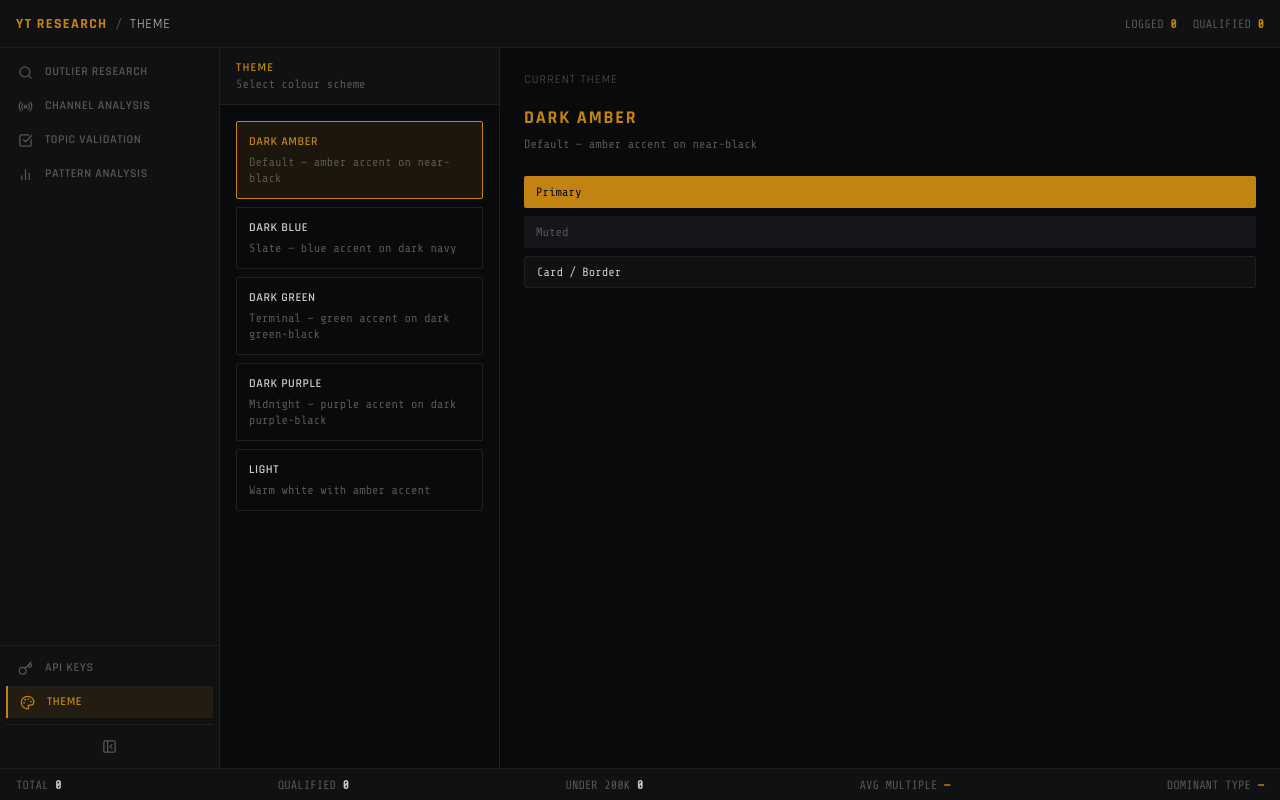
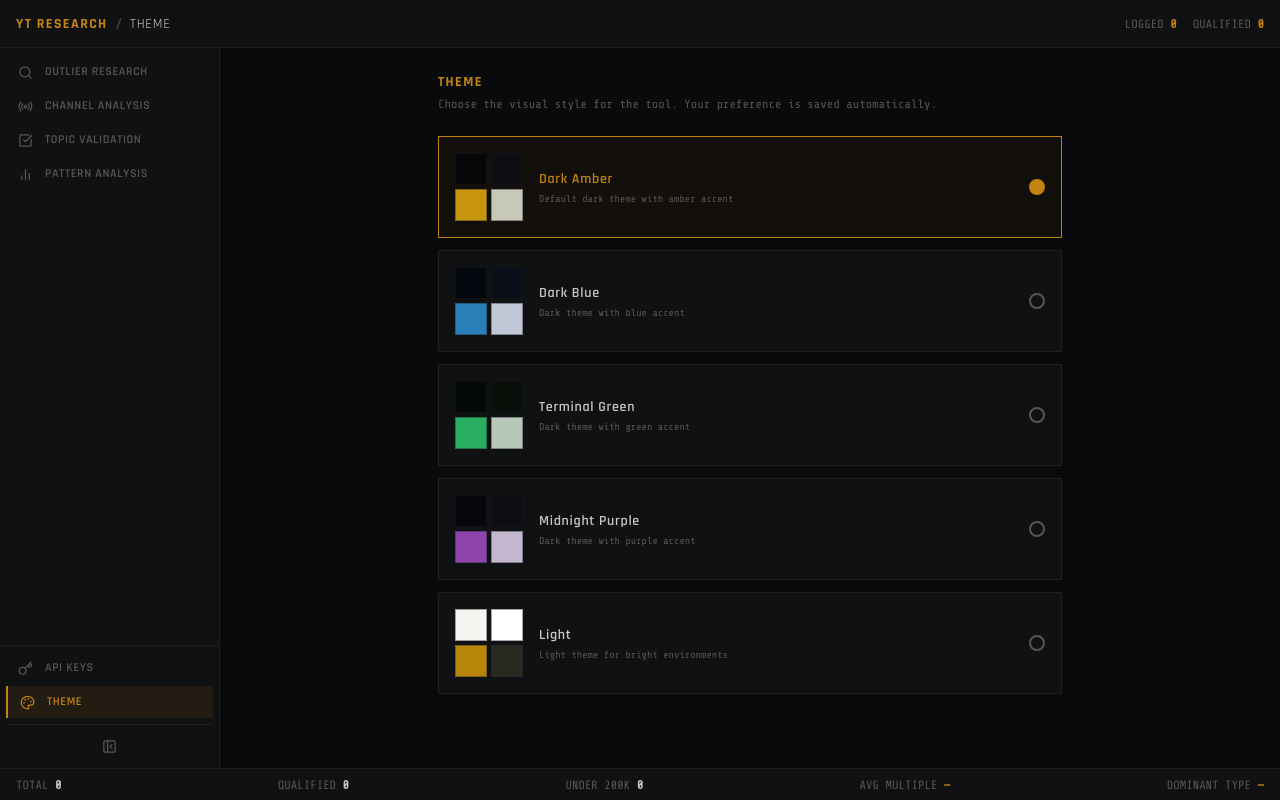
Before and after one commit to lordAjanaku/yt-research-tool, a React (Vite) app: page /theme in a window 1280 px wide. Built offline with nearby package versions, Linux system fonts and the light colour scheme.

Commit message:
fix: APIKeys + ThemeChanger — remove fixed left panel, use full-width scrollable layout

```diff
--- a/src/components/sections/ThemeChanger.jsx
+++ b/src/components/sections/ThemeChanger.jsx
@@ -1,55 +1,101 @@
 import { useStore } from '@/store/useStore'
 import { ScrollArea } from '@/components/ui/scroll-area'
-import { cn } from '@/lib/utils'
 
 const THEMES = [
-  { id: 'theme-amber', label: 'Dark Amber', description: 'Default — amber accent on near-black' },
-  { id: 'theme-blue', label: 'Dark Blue', description: 'Slate — blue accent on dark navy' },
-  { id: 'theme-green', label: 'Dark Green', description: 'Terminal — green accent on dark green-black' },
-  { id: 'theme-purple', label: 'Dark Purple', description: 'Midnight — purple accent on dark purple-black' },
-  { id: 'theme-light', label: 'Light', description: 'Warm white with amber accent' },
+  {
+    value: 'theme-amber',
+    label: 'Dark Amber',
+    description: 'Default dark theme with amber accent',
+    preview: { bg: '#060608', card: '#0c0e12', accent: '#C8960C', text: '#C8C8B8' },
+  },
+  {
+    value: 'theme-blue',
+    label: 'Dark Blue',
+    description: 'Dark theme with blue accent',
+    preview: { bg: '#060810', card: '#0c0f1a', accent: '#2980B9', text: '#C0C8D8' },
+  },
+  {
+    value: 'theme-green',
+    label: 'Terminal Green',
+    description: 'Dark theme with green accent',
+    preview: { bg: '#060A06', card: '#0a0f0a', accent: '#27AE60', text: '#B8C8B8' },
+  },
+  {
+    value: 'theme-purple',
+    label: 'Midnight Purple',
+    description: 'Dark theme with purple accent',
+    preview: { bg: '#08060A', card: '#100c14', accent: '#8E44AD', text: '#C4B8D0' },
+  },
+  {
+    value: 'theme-light',
+    label: 'Light',
+    description: 'Light theme for bright environments',
+    preview: { bg: '#F5F4F0', card: '#FFFFFF', accent: '#B8860B', text: '#2A2A22' },
+  },
 ]
 
 export function ThemeChanger() {
   const { theme, setTheme } = useStore()
 
+  function handleTheme(value) {
+    setTheme(value)
+    document.documentElement.className = value
+  }
+
   return (
     <div className="flex flex-1 overflow-hidden">
-      <div className="w-[280px] flex-shrink-0 border-r border-border flex flex-col">
-        <div className="px-4 py-3 border-b border-border bg-card">
-          <p className="font-head font-semibold text-xs tracking-widest uppercase text-primary">Theme</p>
-          <p className="text-xs text-muted-foreground">Select colour scheme</p>
-        </div>
-        <ScrollArea className="flex-1">
-          <div className="p-4 flex flex-col gap-2">
-            {THEMES.map(t => (
-              <button
-                key={t.id}
-                onClick={() => setTheme(t.id)}
-                className={cn(
-                  'flex flex-col items-start gap-1 w-full p-3 border rounded-sm text-left transition-colors',
-                  theme === t.id
-                    ? 'border-primary bg-primary/10'
-                    : 'border-border hover:border-muted-foreground'
-                )}
-              >
-                <span className={cn('font-head font-semibold text-xs tracking-wider uppercase', theme === t.id ? 'text-primary' : 'text-foreground')}>{t.label}</span>
-                <span className="text-xs text-muted-foreground">{t.description}</span>
-              </button>
-            ))}
+      <ScrollArea className="flex-1">
+        <div className="p-6 max-w-2xl mx-auto flex flex-col gap-6">
+
+          {/* PAGE TITLE */}
+          <div>
+            <p className="font-head font-bold text-sm tracking-widest uppercase text-primary">Theme</p>
+            <p className="text-xs text-muted-foreground mt-1">Choose the visual style for the tool. Your preference is saved automatically.</p>
           </div>
-        </ScrollArea>
-      </div>
-      <ScrollArea className="flex-1">
-        <div className="p-6">
-          <p className="font-head text-xs tracking-widest uppercase text-muted-foreground mb-4">Current Theme</p>
-          <p className="text-primary font-head font-bold text-lg tracking-widest uppercase">{THEMES.find(t => t.id === theme)?.label}</p>
-          <p className="text-muted-foreground text-xs mt-1">{THEMES.find(t => t.id === theme)?.description}</p>
-          <div className="mt-6 flex flex-col gap-2">
-            <div className="h-8 rounded-sm bg-primary flex items-center px-3"><span className="text-primary-foreground text-xs font-mono">Primary</span></div>
-            <div className="h-8 rounded-sm bg-muted flex items-center px-3"><span className="text-muted-foreground text-xs font-mono">Muted</span></div>
-            <div className="h-8 rounded-sm bg-card border border-border flex items-center px-3"><span className="text-foreground text-xs font-mono">Card / Border</span></div>
+
+          {/* THEME CARDS */}
+          <div className="flex flex-col gap-3">
+            {THEMES.map(t => {
+              const active = theme === t.value
+              return (
+                <button
+                  key={t.value}
+                  onClick={() => handleTheme(t.value)}
+                  className={`flex items-center gap-4 border p-4 text-left transition-all ${
+                    active
+                      ? 'border-primary bg-primary/5'
+                      : 'border-border bg-card hover:border-primary/50 hover:bg-muted/20'
+                  }`}
+                >
+                  {/* COLOUR PREVIEW SWATCH */}
+                  <div className="flex-shrink-0 flex flex-col gap-1">
+                    <div className="flex gap-1">
+                      <div className="w-8 h-8 border border-border/40 flex-shrink-0" style={{ background: t.preview.bg }} />
+                      <div className="w-8 h-8 border border-border/40 flex-shrink-0" style={{ background: t.preview.card }} />
+                    </div>
+                    <div className="flex gap-1">
+                      <div className="w-8 h-8 border border-border/40 flex-shrink-0" style={{ background: t.preview.accent }} />
+                      <div className="w-8 h-8 border border-border/40 flex-shrink-0" style={{ background: t.preview.text }} />
+                    </div>
+                  </div>
+
+                  {/* LABEL */}
+                  <div className="flex-1 min-w-0">
+                    <p className={`font-head font-semibold text-sm tracking-wider ${
+                      active ? 'text-primary' : 'text-foreground'
+                    }`}>{t.label}</p>
+                    <p className="text-[10px] text-muted-foreground mt-0.5">{t.description}</p>
+                  </div>
+
+                  {/* ACTIVE INDICATOR */}
+                  <div className={`flex-shrink-0 w-4 h-4 border-2 rounded-full ${
+                    active ? 'border-primary bg-primary' : 'border-muted-foreground'
+                  }`} />
+                </button>
+              )
+            })}
           </div>
+
         </div>
       </ScrollArea>
     </div>
```
Also changed, not shown: src/components/sections/APIKeys.jsx (+59 -63 lines).
